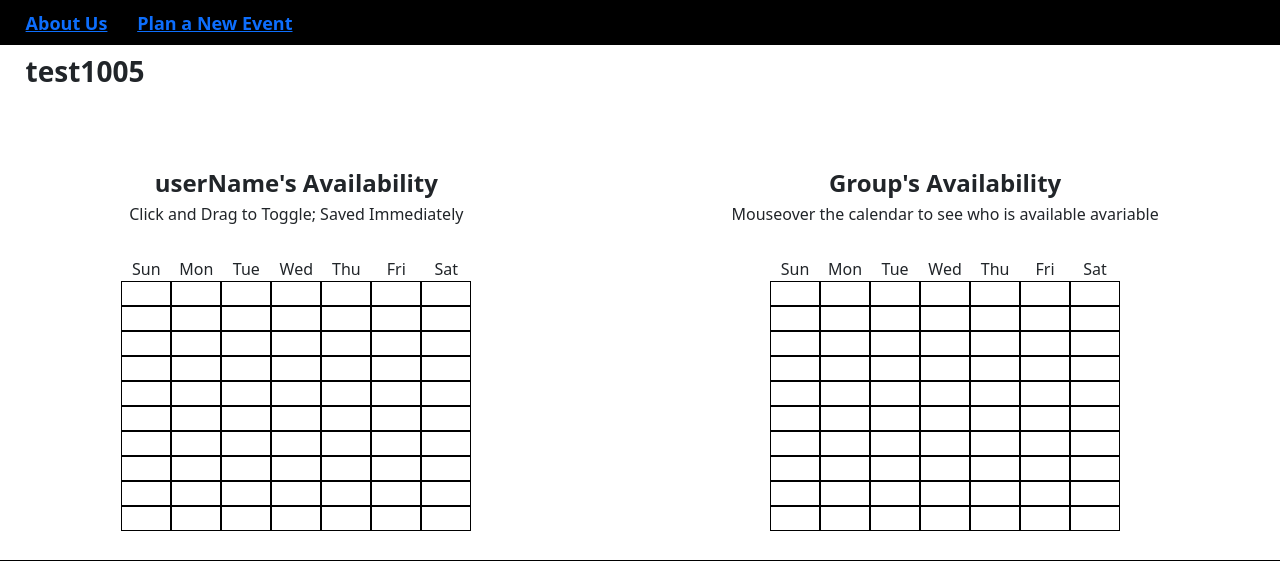
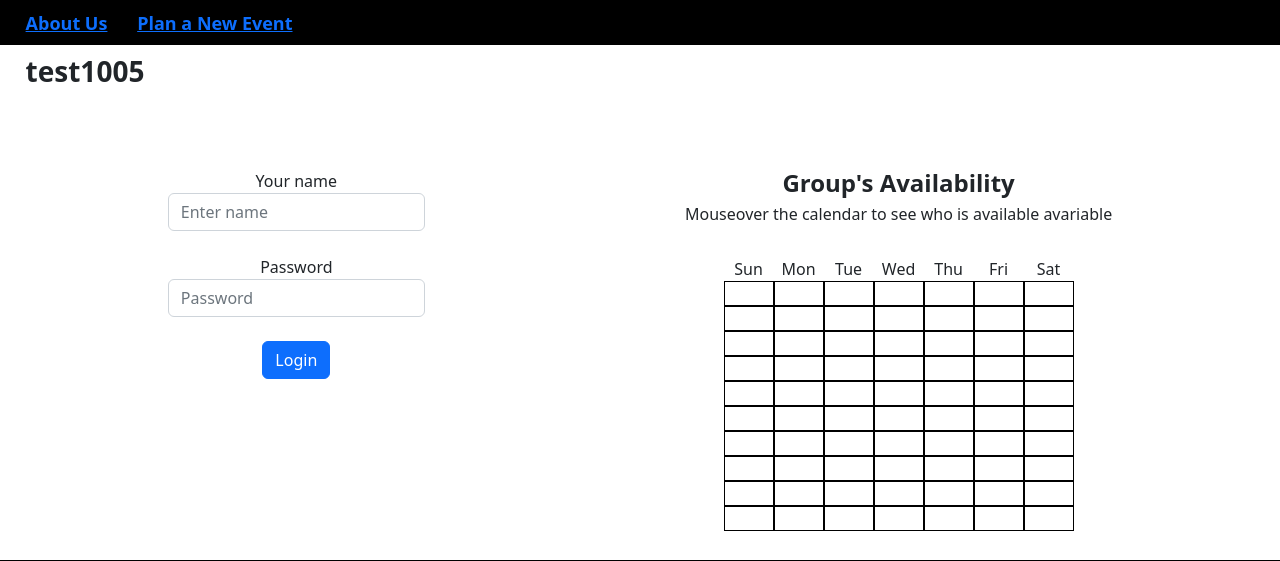
Before and after one commit to ShiRu19/Time2Meet, a Django app: page /1 in a window 1280 px wide. Shown: the top 561 px of the page. Run offline with Django 3.2, Linux system fonts and the light colour scheme; data comes from the database, SQL or seed files in the repository; both versions use the stored data as it was after the commit.

Commit message:
Completed the function of create user data.

```diff
--- a/django/mysite/urls.py
+++ b/django/mysite/urls.py
@@ -16,11 +16,12 @@ Including another URLconf
 from django.contrib import admin
 from django.urls import path
 
-from post.views import PostFillOutForm, RegisterProject, submit
+from post.views import PostFillOutForm, RegisterProject, createProject, createUser
 
 urlpatterns = [
     path('admin/', admin.site.urls),
     path('', RegisterProject.as_view()),
     path('<pk>', PostFillOutForm.as_view(), name="PostFillOutForm"),
-    path('submit/', submit)
+    path('createProject/', createProject),
+    path('createUser/', createUser)
 ]
--- a/django/post/admin.py
+++ b/django/post/admin.py
@@ -3,11 +3,11 @@ from .models import User, Project
 
 class ProjectAdmin(admin.ModelAdmin):
     list_display = ('id', 'projectName')
-    search_fields = ('id', 'projectName')
+    search_fields = ('id','projectName')
 
 class UserAdmin(admin.ModelAdmin):
-    list_display = ('id', 'userName')
-    search_fields = ('id', 'userName')
+    list_display = ('id', 'userName', 'userPassword')
+    search_fields = ('id','userName')
 
 admin.site.register(Project, ProjectAdmin)
 admin.site.register(User, UserAdmin)
--- a/django/post/models.py
+++ b/django/post/models.py
@@ -16,6 +16,7 @@ class User(models.Model):
         verbose_name_plural = '使用者列表'
 
     userName = models.CharField('使用者名稱', max_length=100, blank=False)
+    userPassword = models.CharField('使用者密碼', max_length=20, blank=True)
 
     def __str__(self):
         return self.userName
--- a/django/post/views.py
+++ b/django/post/views.py
@@ -1,8 +1,9 @@
 from contextlib import redirect_stderr, redirect_stdout
-from urllib import request
+from urllib import request, response
 from django.shortcuts import render
 from django.views.generic import ListView, DetailView
 from django.shortcuts import redirect
+from django.http import HttpResponse
 from .models import Project, User
 #from django.http import HttpResponse
 
@@ -14,9 +15,18 @@ class RegisterProject(ListView):
     model = Project
     template_name = 'post_register.html'
 
-def submit(request):
+def createProject(request):
     projectName = request.POST.get('projectName')
     if projectName is not None:
         cuser = Project.objects.create(projectName=projectName)
         cuser.save()
         return redirect("PostFillOutForm", pk=cuser.pk)
+
+def createUser(request):
+    userName = request.GET.get('userName')
+    userPassword = request.GET.get('userPassword')
+    if userName is not None:
+        cuser = User.objects.create(userName=userName, userPassword=userPassword)
+        cuser.save()
+        return HttpResponse("Create success")
+    return HttpResponse("Create error")
--- a/django/static/register.js
+++ /dev/null
@@ -1,4 +0,0 @@
-window.onload = function() {
-    var newProjectName = document.getElementById("newProjectName");
-    var goBtn = document.getElementById('goBtn');
-}
--- a/django/static/table.js
+++ b/django/static/table.js
@@ -1,5 +1,6 @@
 window.onload = function() {
     table.init();
+    login.init();
 }
 
 mouseDown = false;
@@ -105,3 +106,37 @@ var table = {
         }
     }
 }
+
+var login = {
+    init() {
+        $("#loginBtn").click(function(e) {
+            var userName_enter = $("#userName_enter").val();
+            var userPassword_enter = $("#userPassword_enter").val();
+
+            if(userName_enter == ""){
+                alert("Please enter your name.");
+            }
+            else {
+                $("#userName").text(userName_enter);
+
+                // Create new user.
+                $.ajax({
+                    url: "createUser/",
+                    data: {
+                        'userName': userName_enter,
+                        'userPassword': userPassword_enter
+                    },
+                    success: function(return_data){
+                        if(return_data == "Create success") {
+                            $("#userLogin").hide();
+                            $("#userTable").show();
+                        }
+                        else {
+                            alert(return_data);
+                        }
+                    }
+                })
+            }
+        })
+    }
+}
--- a/django/templates/base_userForm.html
+++ b/django/templates/base_userForm.html
@@ -5,11 +5,11 @@
         <meta charset="utf-8">
         <meta name="viewport" content="width=device-width, initial-scale=1">
         <title>Time2Meet demo</title>
+        <link href="https://cdn.jsdelivr.net/npm/bootstrap@5.2.1/dist/css/bootstrap.min.css" rel="stylesheet" integrity="sha384-iYQeCzEYFbKjA/T2uDLTpkwGzCiq6soy8tYaI1GyVh/UjpbCx/TYkiZhlZB6+fzT" crossorigin="anonymous">
+        <script src="https://ajax.googleapis.com/ajax/libs/jquery/3.5.1/jquery.min.js"></script>
+        <script src="{% static 'table.js' %}"></script>
         <link rel="stylesheet" type="text/css" href="{% static 'tables.css' %}">
         <link rel="stylesheet" type="text/css" href="{% static 'userForm.css' %}">
-        <script src="{% static 'table.js' %}"></script>
-        <script src="https://ajax.googleapis.com/ajax/libs/jquery/3.5.1/jquery.min.js"></script>
-        <link href="https://cdn.jsdelivr.net/npm/bootstrap@5.2.1/dist/css/bootstrap.min.css" rel="stylesheet" integrity="sha384-iYQeCzEYFbKjA/T2uDLTpkwGzCiq6soy8tYaI1GyVh/UjpbCx/TYkiZhlZB6+fzT" crossorigin="anonymous">
     </head>
     <body>
         <div class="topBlock">
--- a/django/templates/post_register.html
+++ b/django/templates/post_register.html
@@ -1,7 +1,7 @@
 {% extends 'base_register.html' %}
 {% block body %}
 {% load static %}
-<form method="POST" action="submit/">
+<form method="POST" action="createProject/">
     {% csrf_token %}
     <div id="registerBlock">
         <input type="text" id="newProjectName" name="projectName" placeholder="New Project Name" required >
--- a/django/templates/post_userForm.html
+++ b/django/templates/post_userForm.html
@@ -1,7 +1,16 @@
 {% extends 'base_userForm.html' %}
 {% block body %}
-<div id="userTable" class="tables">
-    <h4 style="font-weight: bold;">userName's Availability</h4>
+<div id="userLogin" class="tables">
+    <label for="userName_enter">Your name</label>
+    <input type="text" class="form-control" id="userName_enter" placeholder="Enter name" required="required">
+    <br>
+    <label for="userPassword_enter">Password</label>
+    <input type="text" class="form-control"  id="userPassword_enter" placeholder="Password">
+    <br>
+    <input type="button" class="btn btn-primary" id="loginBtn" value="Login">
+</div>
+<div id="userTable" class="tables" style="display:none">
+    <h4 style="font-weight: bold;"><span id="userName"></span><span>'s Availability</span></h4>
     <h6>Click and Drag to Toggle; Saved Immediately</h6>
     <br>
 </div>
```
Also changed, not shown: django/db.sqlite3, 4 other files.
